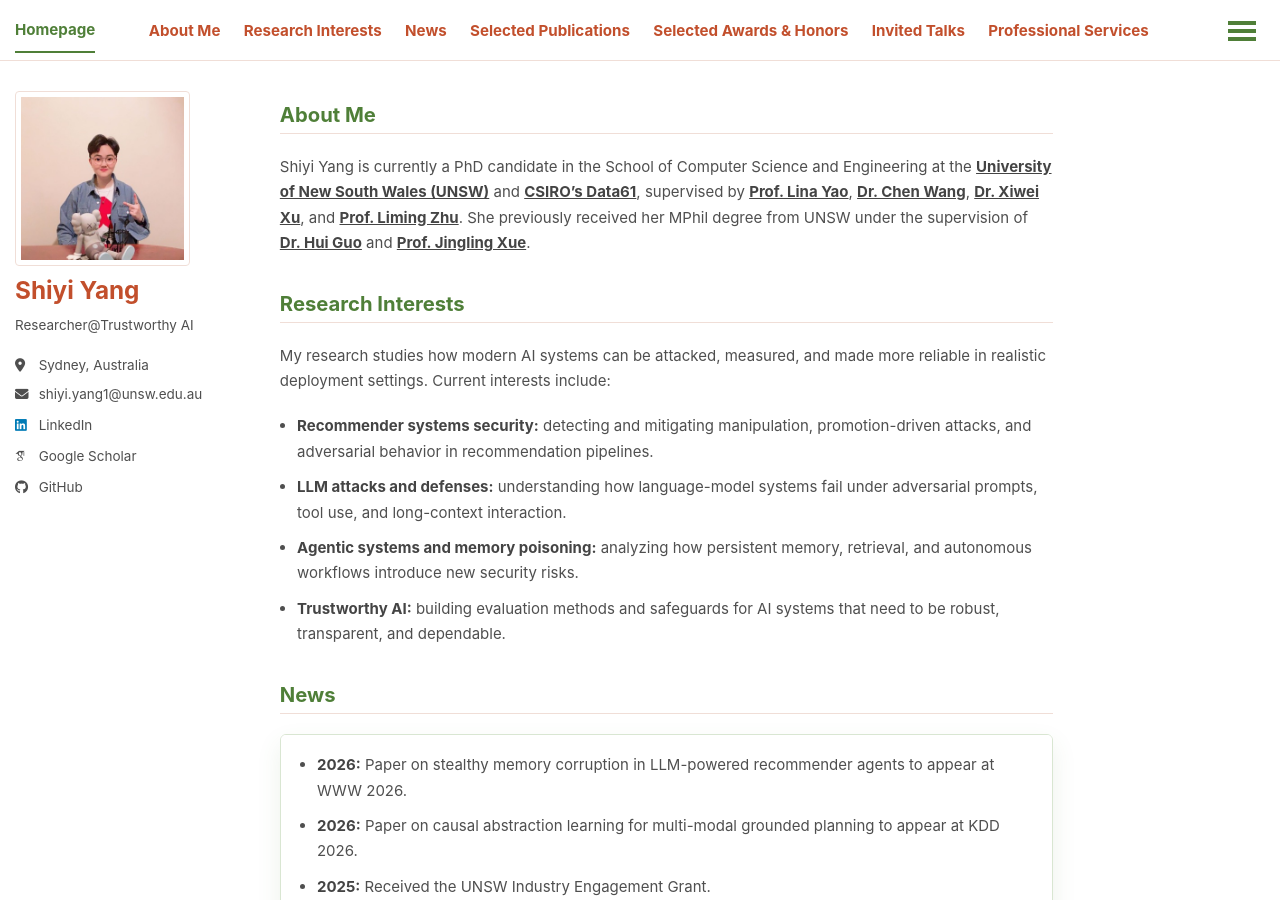
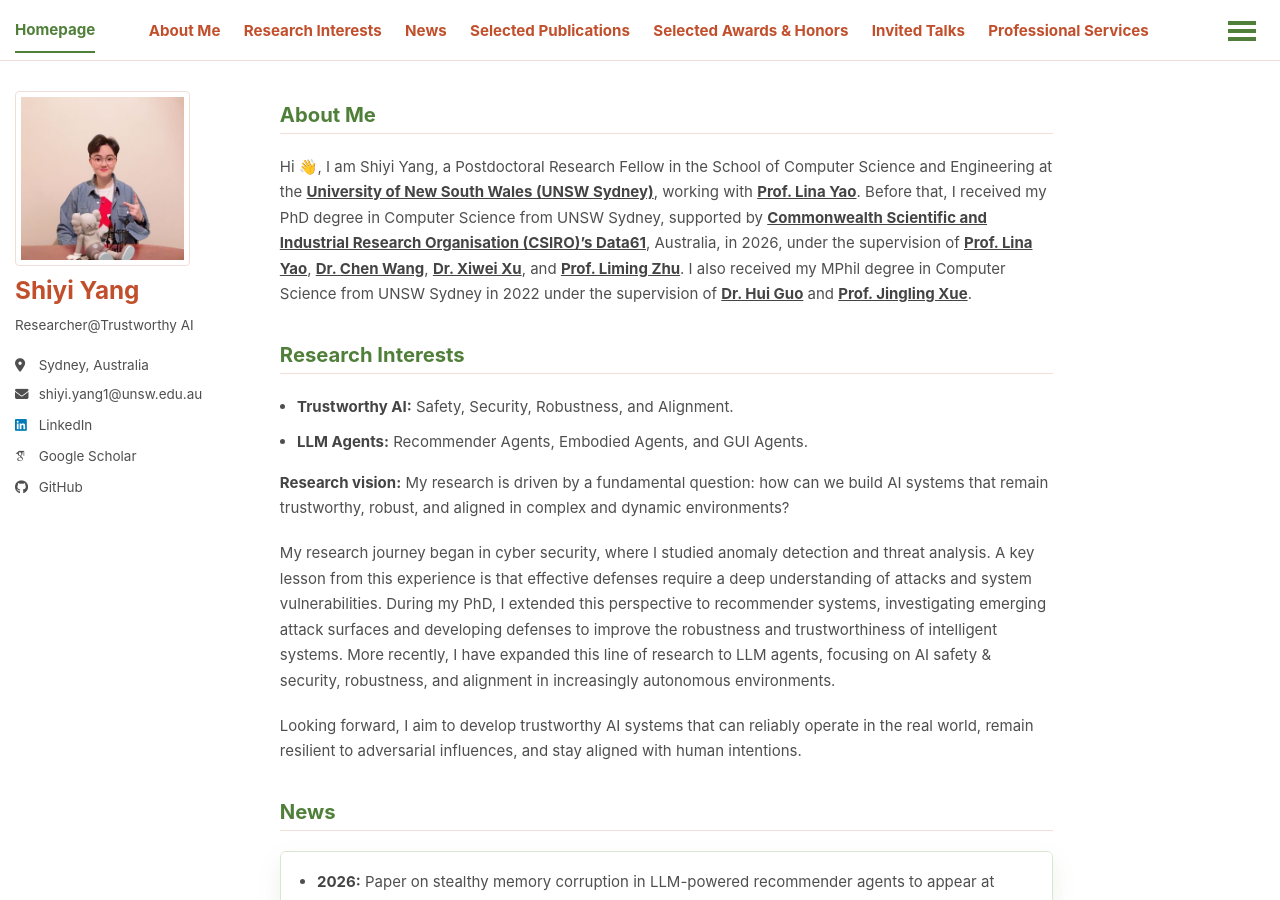
Before and after one commit to shiyiyang-ai/shiyiyang-ai.github.io, a Jekyll site: the page built from _pages/about.md, in a window 1280 px wide and 900 px high. Built offline with Jekyll 4.4.1, drawn with Linux system fonts in a browser that asks for light colours; some web fonts are replaced; a script bundle is joined from its source files by our own code; library files that are not in the unit come from our copies.

Commit message:
Update about and research interests

```diff
--- a/_pages/about.md
+++ b/_pages/about.md
@@ -8,18 +8,20 @@ permalink: /
 <a id="about-me"></a>
 
 <div class="bio-intro">
-  <p>Shiyi Yang is currently a PhD candidate in the School of Computer Science and Engineering at the <a href="https://www.unsw.edu.au">University of New South Wales (UNSW)</a> and <a href="https://www.csiro.au/en/about/people/research-units/data61">CSIRO’s Data61</a>, supervised by <a href="https://www.linayao.com">Prof. Lina Yao</a>, <a href="https://people.csiro.au/w/c/Chen-Wang">Dr. Chen Wang</a>, <a href="https://people.csiro.au/X/S/Xiwei-Xu">Dr. Xiwei Xu</a>, and <a href="https://liming-zhu.org">Prof. Liming Zhu</a>. She previously received her MPhil degree from UNSW under the supervision of <a href="https://www.unsw.edu.au/staff/hui-guo">Dr. Hui Guo</a> and <a href="https://cgi.cse.unsw.edu.au/~jingling/">Prof. Jingling Xue</a>.</p>
+  <p>Hi 👋, I am Shiyi Yang, a Postdoctoral Research Fellow in the School of Computer Science and Engineering at the <a href="https://www.unsw.edu.au">University of New South Wales (UNSW Sydney)</a>, working with <a href="https://www.linayao.com">Prof. Lina Yao</a>. Before that, I received my PhD degree in Computer Science from UNSW Sydney, supported by <a href="https://www.csiro.au/en/about/people/research-units/data61">Commonwealth Scientific and Industrial Research Organisation (CSIRO)’s Data61</a>, Australia, in 2026, under the supervision of <a href="https://www.linayao.com">Prof. Lina Yao</a>, <a href="https://people.csiro.au/w/c/Chen-Wang">Dr. Chen Wang</a>, <a href="https://people.csiro.au/X/S/Xiwei-Xu">Dr. Xiwei Xu</a>, and <a href="https://liming-zhu.org">Prof. Liming Zhu</a>. I also received my MPhil degree in Computer Science from UNSW Sydney in 2022 under the supervision of <a href="https://www.unsw.edu.au/staff/hui-guo">Dr. Hui Guo</a> and <a href="https://cgi.cse.unsw.edu.au/~jingling/">Prof. Jingling Xue</a>.</p>
 </div>
 
 ## Research Interests
 <a id="research-interests"></a>
 
-My research studies how modern AI systems can be attacked, measured, and made more reliable in realistic deployment settings. Current interests include:
+- **Trustworthy AI:** Safety, Security, Robustness, and Alignment.
+- **LLM Agents:** Recommender Agents, Embodied Agents, and GUI Agents.
 
-- **Recommender systems security:** detecting and mitigating manipulation, promotion-driven attacks, and adversarial behavior in recommendation pipelines.
-- **LLM attacks and defenses:** understanding how language-model systems fail under adversarial prompts, tool use, and long-context interaction.
-- **Agentic systems and memory poisoning:** analyzing how persistent memory, retrieval, and autonomous workflows introduce new security risks.
-- **Trustworthy AI:** building evaluation methods and safeguards for AI systems that need to be robust, transparent, and dependable.
+**Research vision:** My research is driven by a fundamental question: how can we build AI systems that remain trustworthy, robust, and aligned in complex and dynamic environments?
+
+My research journey began in cyber security, where I studied anomaly detection and threat analysis. A key lesson from this experience is that effective defenses require a deep understanding of attacks and system vulnerabilities. During my PhD, I extended this perspective to recommender systems, investigating emerging attack surfaces and developing defenses to improve the robustness and trustworthiness of intelligent systems. More recently, I have expanded this line of research to LLM agents, focusing on AI safety & security, robustness, and alignment in increasingly autonomous environments.
+
+Looking forward, I aim to develop trustworthy AI systems that can reliably operate in the real world, remain resilient to adversarial influences, and stay aligned with human intentions.
 
 ## News
 <a id="news"></a>
```
